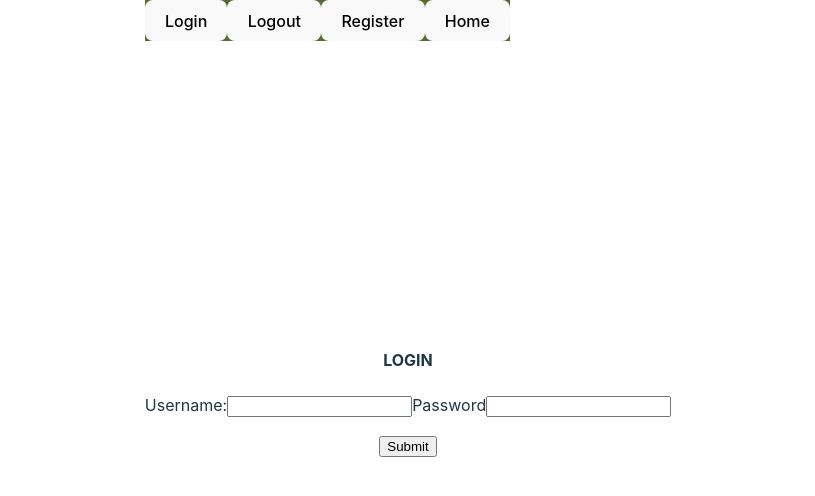
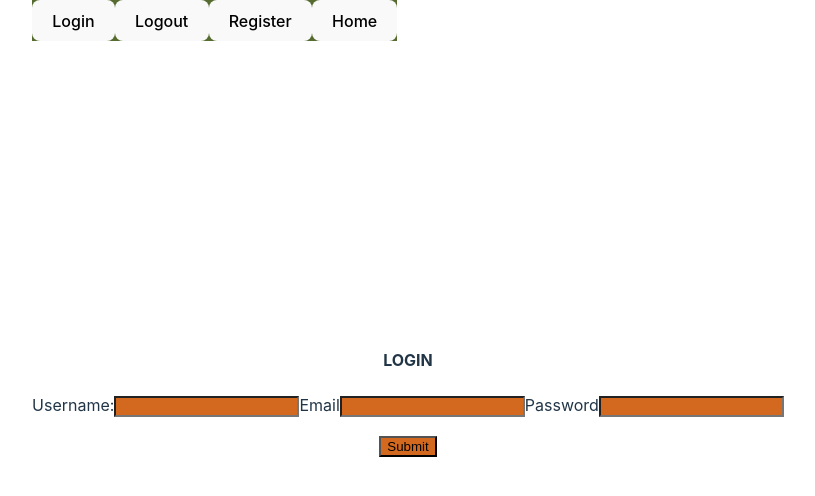
Before and after one commit to PetkoPopov/exam21.10.2023, a React (Vite) app: page /login in a window 1280 px wide. Shown: the top 496 px of the page, without its empty margins (232-1047 px from the left). Built offline with nearby package versions, Linux system fonts and the light colour scheme; no server answers.

Commit message:
register and login

```diff
--- a/src/App.jsx
+++ b/src/App.jsx
@@ -5,7 +5,7 @@ import { Home } from "./components/Home"
 import Users from "./components/Users"
 import Login from './components/Login'
 import { Logout } from './components/Logout'
-import { Register } from './components/Register'
+import { Register } from './components/register/Register'
 
 
 function App() {
--- a/src/components/Login.jsx
+++ b/src/components/Login.jsx
@@ -6,25 +6,25 @@ const Login = () => {
 
     const [username, setUsername] = useState('')
     const [password, setPassword] = useState('')
+    const [email,setEmail] =useState('')
     const [allUsers, setAllUsers] = useState([])
     useEffect(
         () => {
-            fetch('http://localhost:3030/jsonstore/users')
+            fetch('http://localhost:3030/data/users')
                 .then(res => res.json())
                 .then(data => setAllUsers(data))
-
-            }, []
+                .catch(() => { })
+        }, []
     )
 
-    const  submitHandler= async(event)=> {
+    const submitHandler = async (event) => {
         event.preventDefault()
-        const ourUser = await userLogin({ username, password })
-        console.log(ourUser);
+        userLogin({ username,email, password })
     }
 
     function usernameHandler(e) { setUsername(e.target.value) }
     function passwordHandler(e) { setPassword(e.target.value) }
-
+    const emailHandler=(e)=>     {setEmail(e.target.value)}
     return (
         <div>
             <NavBar />
@@ -32,9 +32,11 @@ const Login = () => {
             <h4>LOGIN</h4>
             <form onSubmit={submitHandler}>
                 Username:
-                <input type="text" className="" name="userName" value={username} onChange={usernameHandler} />
+                <input type="text" name="userName" value={username} onChange={usernameHandler} />
+                Email
+                <input type="text" name="email" value={email} onChange={emailHandler} />
                 Password
-                <input type="password" className="" name="password" value={password} onChange={passwordHandler} />
+                <input type="password"  name="password" value={password} onChange={passwordHandler} />
                 <p>
                     <input type="submit" />
                 </p>
--- a/src/components/Register.jsx
+++ b/src/components/register/Register.jsx
@@ -1,7 +1,9 @@
 import { useState } from "react"
 
-import NavBar from "./NavBar"
-import { register as userRegister } from '../service/users'
+import NavBar from "../NavBar"
+import { register as userRegister } from '../../service/users'
+import './form.css'
+
 
 export const Register = () => {
     const [username, setUsername] = useState('')
@@ -32,6 +34,13 @@ export const Register = () => {
     function repeatPasswordHandler(e) {
         setRepeatPassword(e.target.value)
     }
+    const blur = () => {
+        return
+        [
+            { max: 5, msg: "max 5 simbols" },
+            { min: 2, msg: "min 2 simbols" }
+        ]
+    }
 
     return (
         <div>
@@ -42,7 +51,8 @@ export const Register = () => {
                 Email:
                 <input type="text" name="email" onChange={emailHandler} value={email} />
                 Password:
-                <input type="password" name="password" onChange={passwordHandler} value={password} />
+                <input type="password" name="password" onChange={passwordHandler}
+                value={password} minLength={3} maxLength={10} />
                 RepeatPassword:
                 <input type="repeatPassword" name="repeatPassword" onChange={repeatPasswordHandler} value={repeatPassword} />
                 <p>
--- /dev/null
+++ b/src/components/register/form.css
@@ -0,0 +1,3 @@
+input{
+background-color: chocolate;
+}
--- a/src/service/users.js
+++ b/src/service/users.js
@@ -1,23 +1,27 @@
+import { Navigate } from "react-router-dom"
 export const register = async ( /*{username, email, password, repeatPassword }*/ userData) => {
     // const { username, email, password, repeatPassword } = userData;
     // console.log( username, email, password, repeatPassword );
-    const user = await fetch('http://localhost:3030/jsonstore/users',{
-    method:'POST',
-    headers:{
-        'content-type':'application/json'
-    },
-    body:JSON.stringify(userData)
+    const user = await fetch('http://localhost:3030/data/users/register', {
+
+        method: 'POST',
+        headers: {
+            'content-type': 'application/json'
+        },
+        body: JSON.stringify(userData)
     })
     const res = await user.json()
     return res
 }
 
-export const login=async (userData)=>{
+export const login = async (userData) => {
 
-    const user = fetch('http://localhost:3030/jsonstore/users')
-      .then(res=>res.json())
-      .then(data=>data)
+    const user =  await fetch('http://localhost:3030/data/users/login', {
+        method:"POST",
+        body:JSON.stringify(userData),
 
-    // console.log(Object.);
-    return user
+    } )
+
+    console.log(user);
+
 }
```
